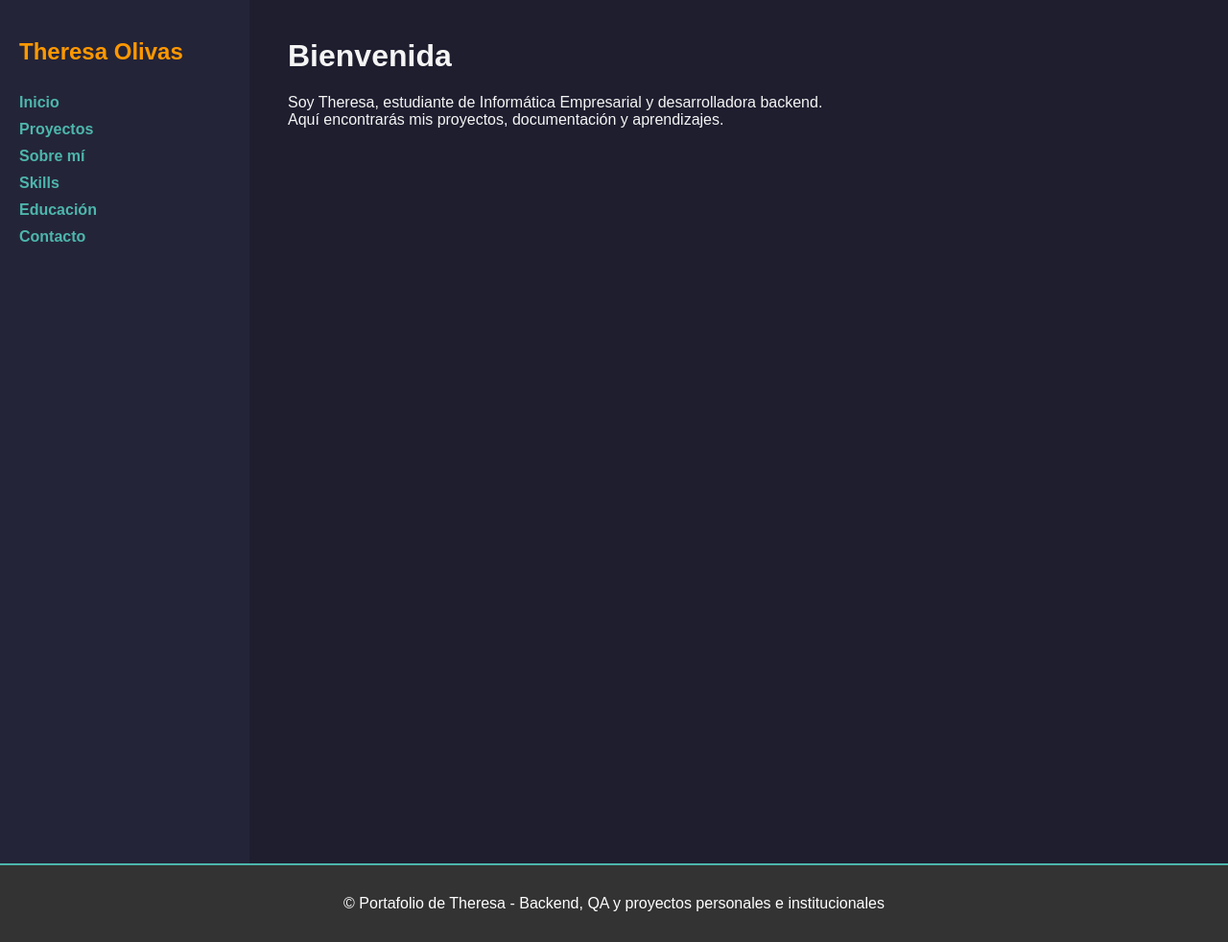
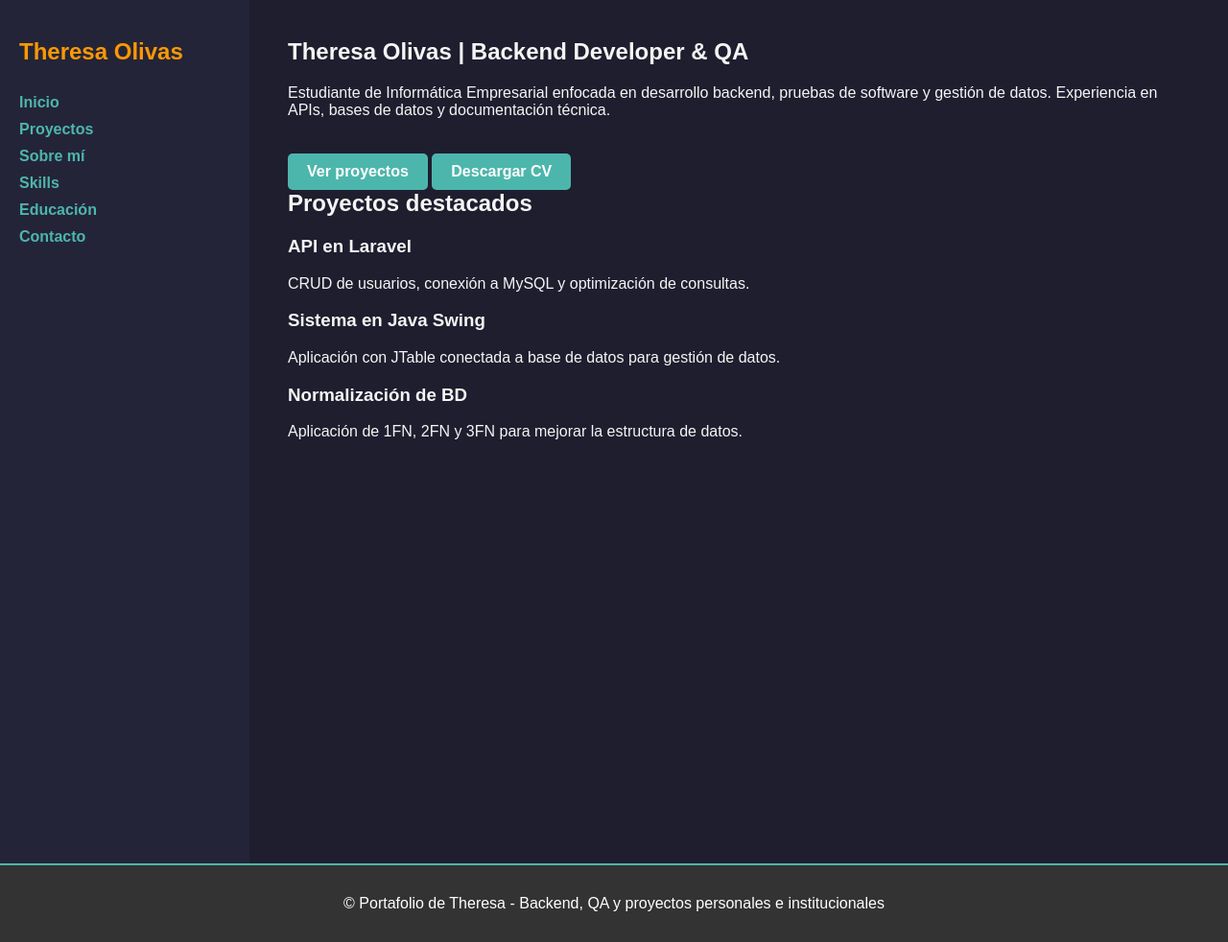
Before and after one commit to Theresa2024/TheresaOlivas.github.io, a Jekyll site: the page built from index.md, in a window 1280 px wide. Shown: the whole page at 96% size. Built offline with Jekyll 4.4.1, drawn with Linux system fonts in a browser that asks for light colours.

Commit message:
Revise personal introduction and add project details

```diff
--- a/index.md
+++ b/index.md
@@ -2,6 +2,41 @@
 layout: default
 title: Inicio
 ---
-# Bienvenida
-Soy Theresa, estudiante de Informática Empresarial y desarrolladora backend.
-Aquí encontrarás mis proyectos, documentación y aprendizajes.
+
+<section class="hero">
+  <h1>Theresa Olivas | Backend Developer & QA</h1>
+
+  <p>
+    Estudiante de Informática Empresarial enfocada en desarrollo backend,
+    pruebas de software y gestión de datos. Experiencia en APIs, bases de datos
+    y documentación técnica.
+  </p>
+
+  <div class="buttons">
+    <a href="/projects" class="btn">Ver proyectos</a>
+    <a href="/assets/cv.pdf" class="btn">Descargar CV</a>
+  </div>
+</section>
+
+<section>
+  <h2>Proyectos destacados</h2>
+
+  <div class="cards">
+
+    <div class="card">
+      <h3>API en Laravel</h3>
+      <p>CRUD de usuarios, conexión a MySQL y optimización de consultas.</p>
+    </div>
+
+    <div class="card">
+      <h3>Sistema en Java Swing</h3>
+      <p>Aplicación con JTable conectada a base de datos para gestión de datos.</p>
+    </div>
+
+    <div class="card">
+      <h3>Normalización de BD</h3>
+      <p>Aplicación de 1FN, 2FN y 3FN para mejorar la estructura de datos.</p>
+    </div>
+
+  </div>
+</section>
```
